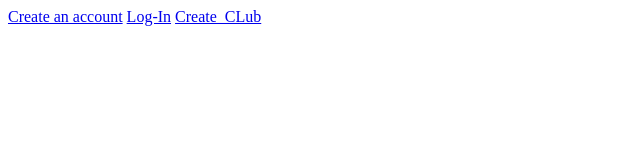
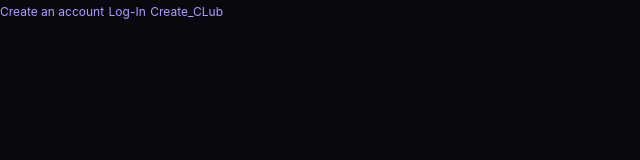
Before and after one commit to SunimThapa/club-management-system, a website built with Vite: page frontend/index.html in a window 1280 px wide. Shown: the whole page, without its empty margins (0-640 px from the left). Built offline with nearby package versions, Linux system fonts and the light colour scheme.

Commit message:
style css updated

```diff
--- a/frontend/src/css/style.css
+++ b/frontend/src/css/style.css
@@ -1 +1,2 @@
 @import url("toast.css");
+@import url("logInPage.css");
```
